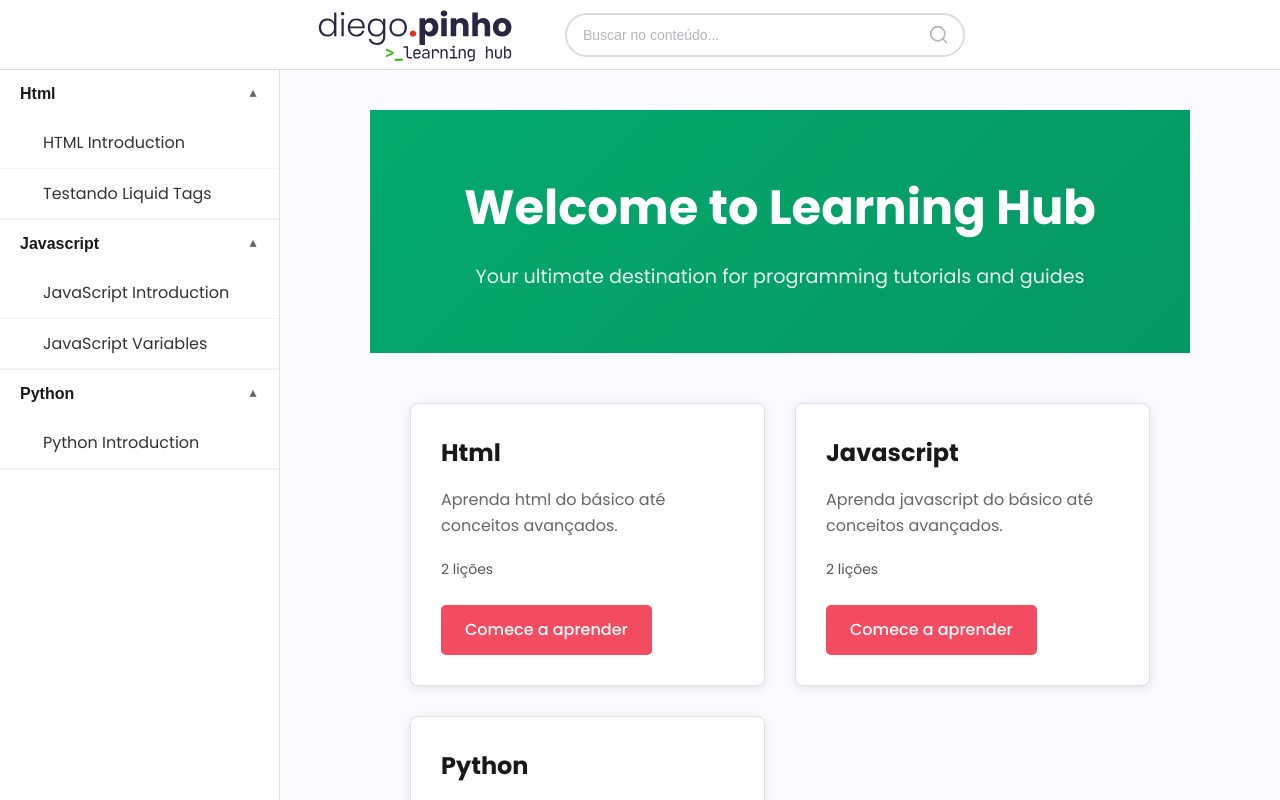
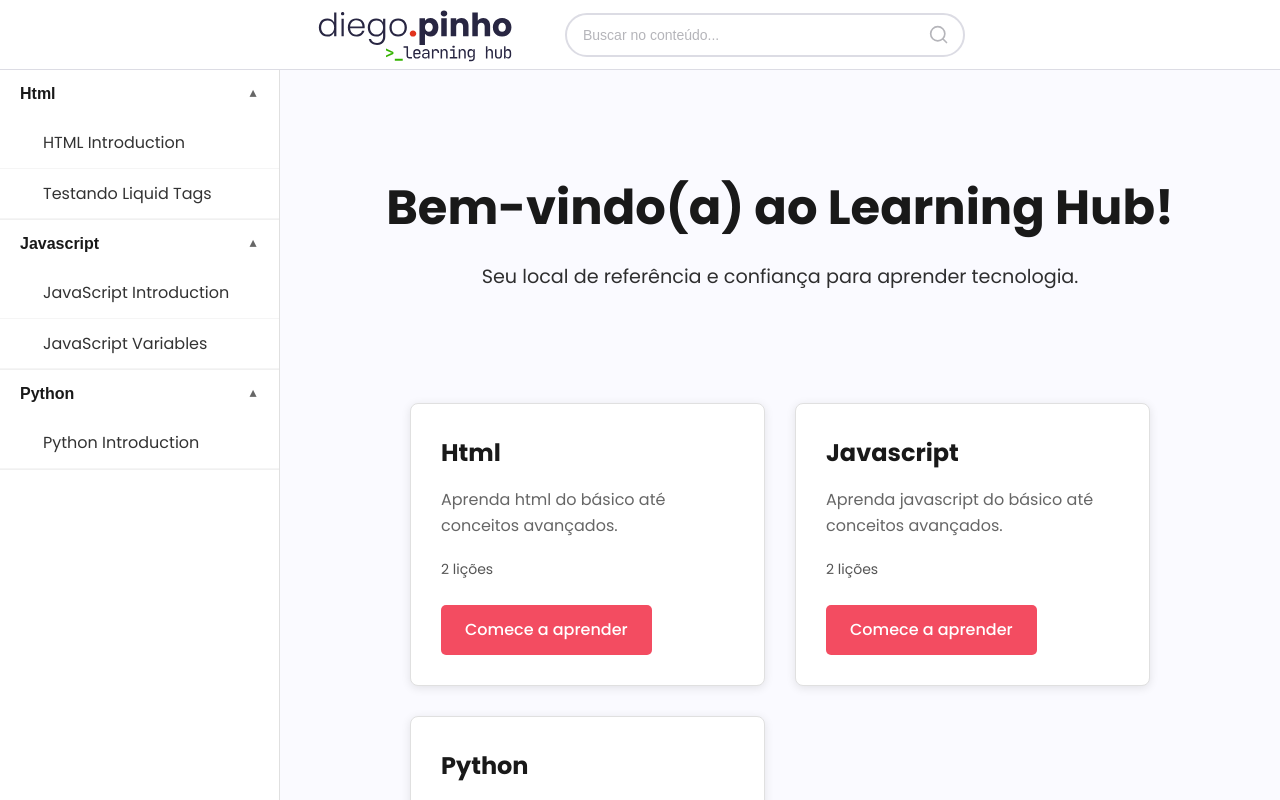
Before and after one commit to Professor-DiegoPinho/w3-profpinho, a Next.js app: page / in a window 1280 px wide. Shown: the top 800 px of the page. Built offline with nearby package versions, Linux system fonts and the light colour scheme.

Commit message:
header text fix

```diff
--- a/src/app/globals.css
+++ b/src/app/globals.css
@@ -234,8 +234,7 @@ a {
 .home-header {
   text-align: center;
   padding: 60px 0;
-  background: linear-gradient(135deg, #04AA6D 0%, #059862 100%);
-  color: white;
+  color: var(--color-text-black);
   margin-bottom: 50px;
 }
 
--- a/src/app/page.js
+++ b/src/app/page.js
@@ -10,8 +10,8 @@ export default function Home() {
     <Layout sidebarData={sidebarData}>
       <div className="home-page">
         <header className="home-header">
-          <h1>Welcome to Learning Hub</h1>
-          <p>Your ultimate destination for programming tutorials and guides</p>
+          <h1>Bem-vindo(a) ao Learning Hub!</h1>
+          <p>Seu local de referência e confiança para aprender tecnologia.</p>
         </header>
 
         <div className="categories-grid">
@@ -39,7 +39,7 @@ export default function Home() {
           })}
         </div>
 
-        <section className="features">
+        {/* <section className="features">
           <h2>Why Choose Learning Hub?</h2>
           <div className="features-grid">
             <div className="feature">
@@ -59,7 +59,7 @@ export default function Home() {
               <p>Learn the latest programming languages and frameworks</p>
             </div>
           </div>
-        </section>
+        </section> */}
       </div>
     </Layout>
   );
```
